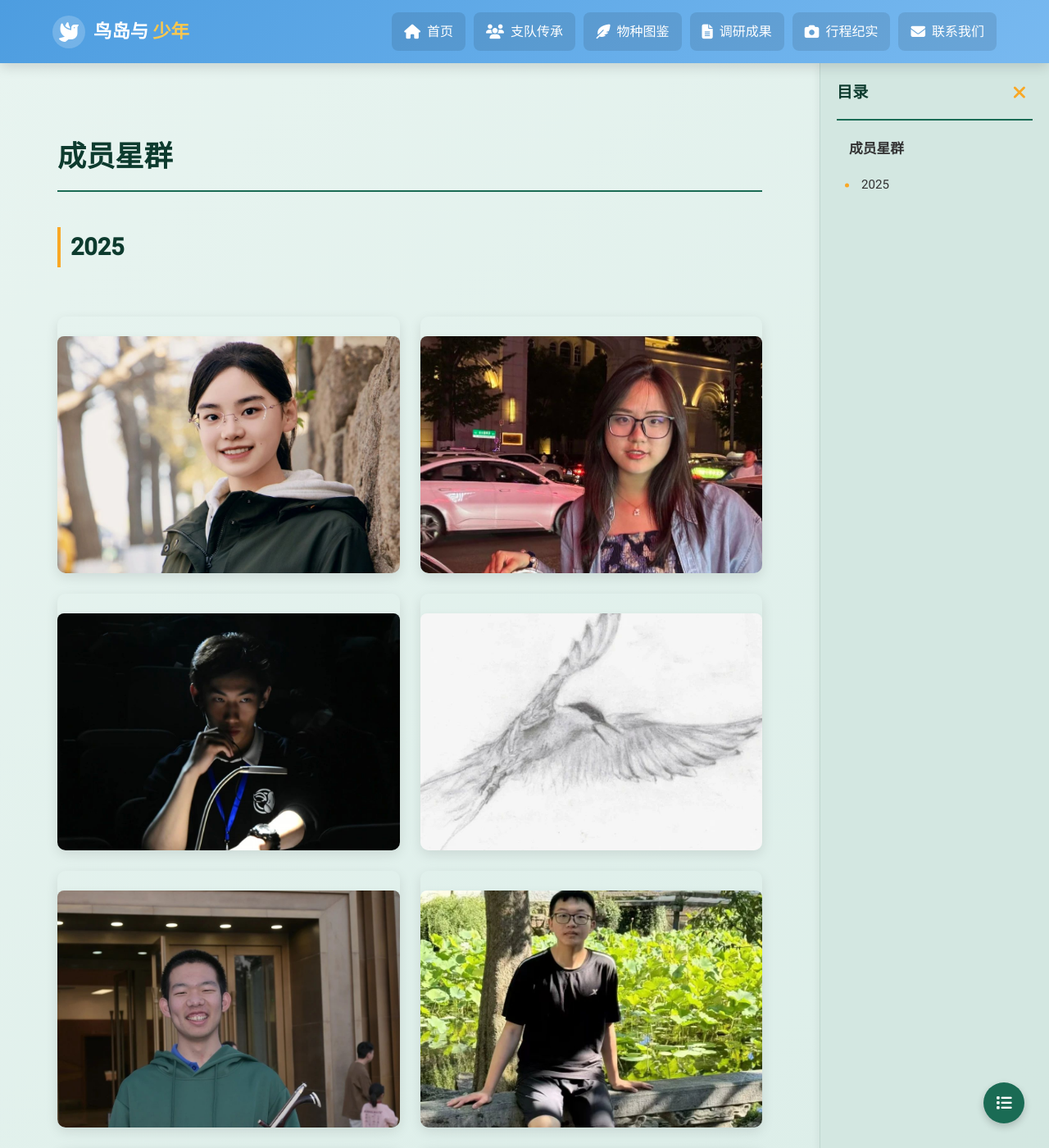
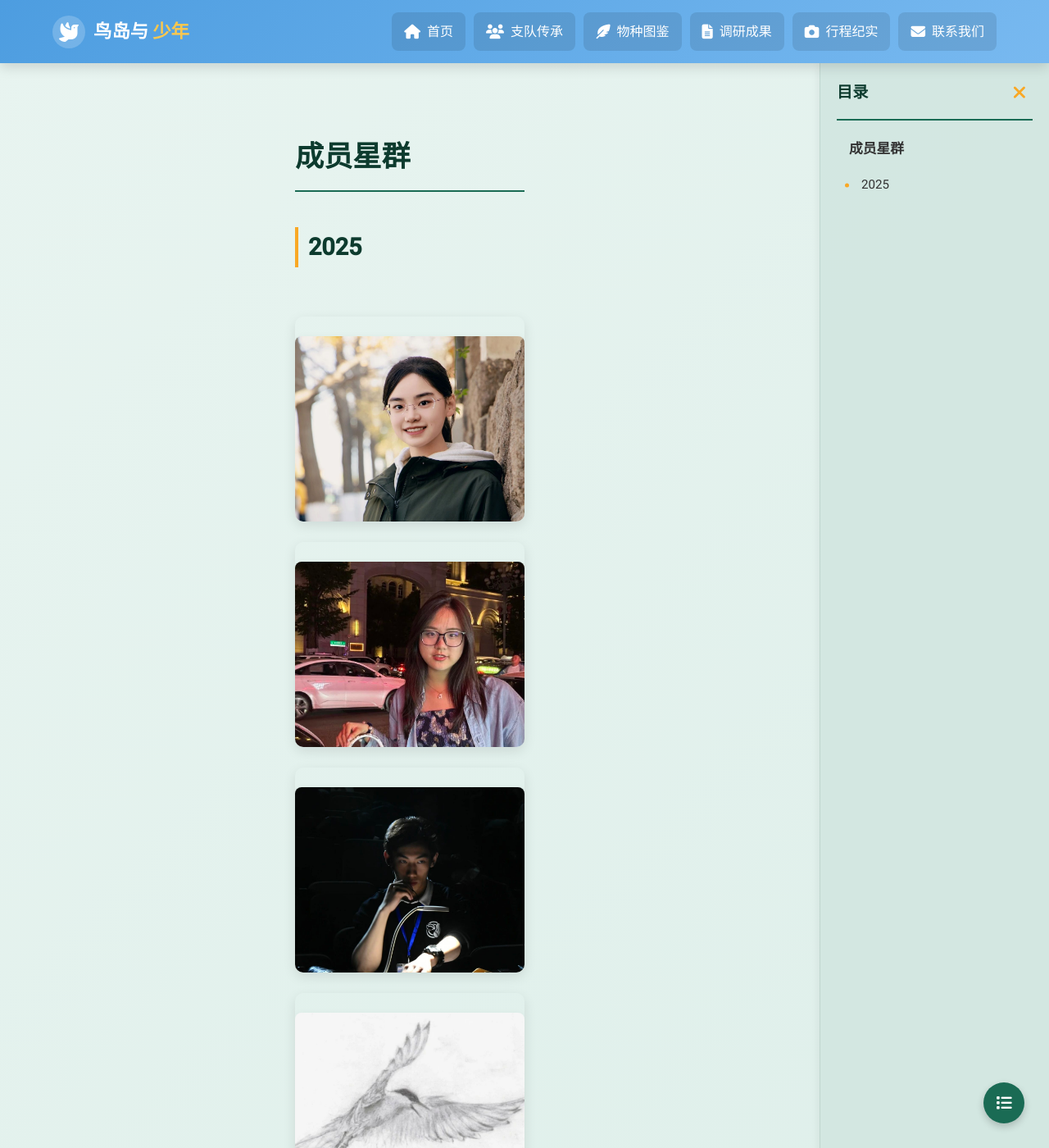
Before and after one commit to zf-li23/tsinghua_birdisland.github.io, a Jekyll site: the page built from about/members.md, in a window 1280 px wide and 1400 px high. Shown: the whole window at 82% size. Built offline with Jekyll 4.4.1, drawn with Linux system fonts in a browser that asks for light colours.

Commit message:
Update style.css

```diff
--- a/assets/css/style.css
+++ b/assets/css/style.css
@@ -213,22 +213,20 @@
     display: grid;
     grid-template-columns: repeat(auto-fill, minmax(280px, 1fr));
     gap: 25px;
-    max-width: 1200px;
     margin: 60px auto 0;
 }
 
 .gallery-item {
     border-radius: 10px;
     overflow: hidden;
+    height: 250px;
     position: relative;
     box-shadow: 0 5px 15px rgba(0, 0, 0, 0.1);
-    aspect-ratio: 4/3; /* 关键修改：保持4:3比例 */
 }
 
 .gallery-item img {
     width: 100%;
     height: 100%;
-    display: block; /* 关键修改：消除白边 */
     object-fit: cover;
     transition: transform 0.5s;
 }
@@ -247,27 +245,8 @@
     padding: 15px;
     transform: translateY(100%);
     transition: transform 0.3s;
-    z-index: 2; /* 确保在遮罩上方 */
 }
 
 .gallery-item:hover .gallery-caption {
     transform: translateY(0);
 }
-
-/* 添加悬停遮罩增强效果 */
-.gallery-item::before {
-    content: "";
-    position: absolute;
-    top: 0;
-    left: 0;
-    right: 0;
-    bottom: 0;
-    background: linear-gradient(to top, rgba(0,0,0,0.7) 0%, transparent 50%);
-    opacity: 0;
-    transition: opacity 0.3s;
-    z-index: 1;
-}
-
-.gallery-item:hover::before {
-    opacity: 1;
-}
```
